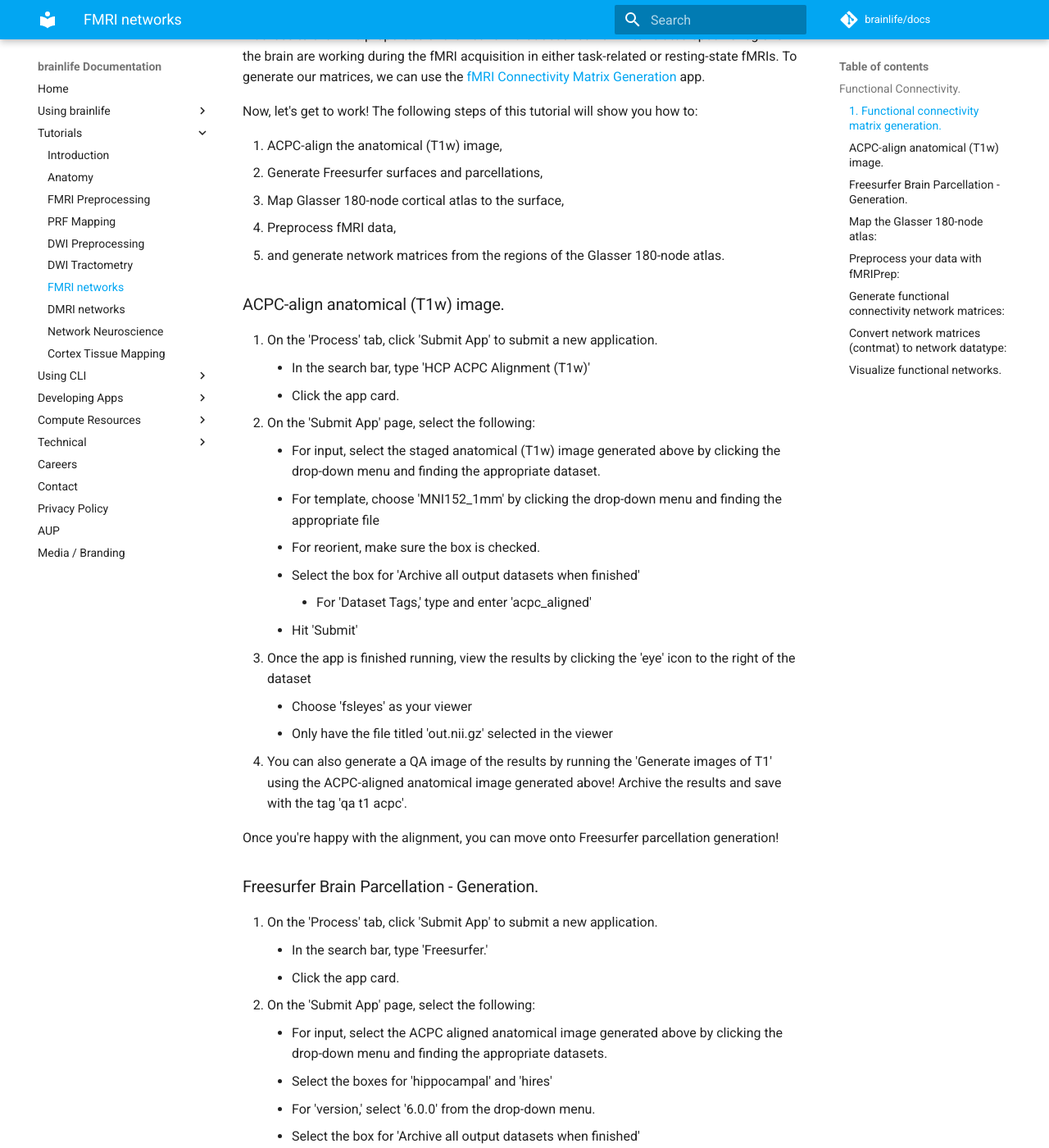
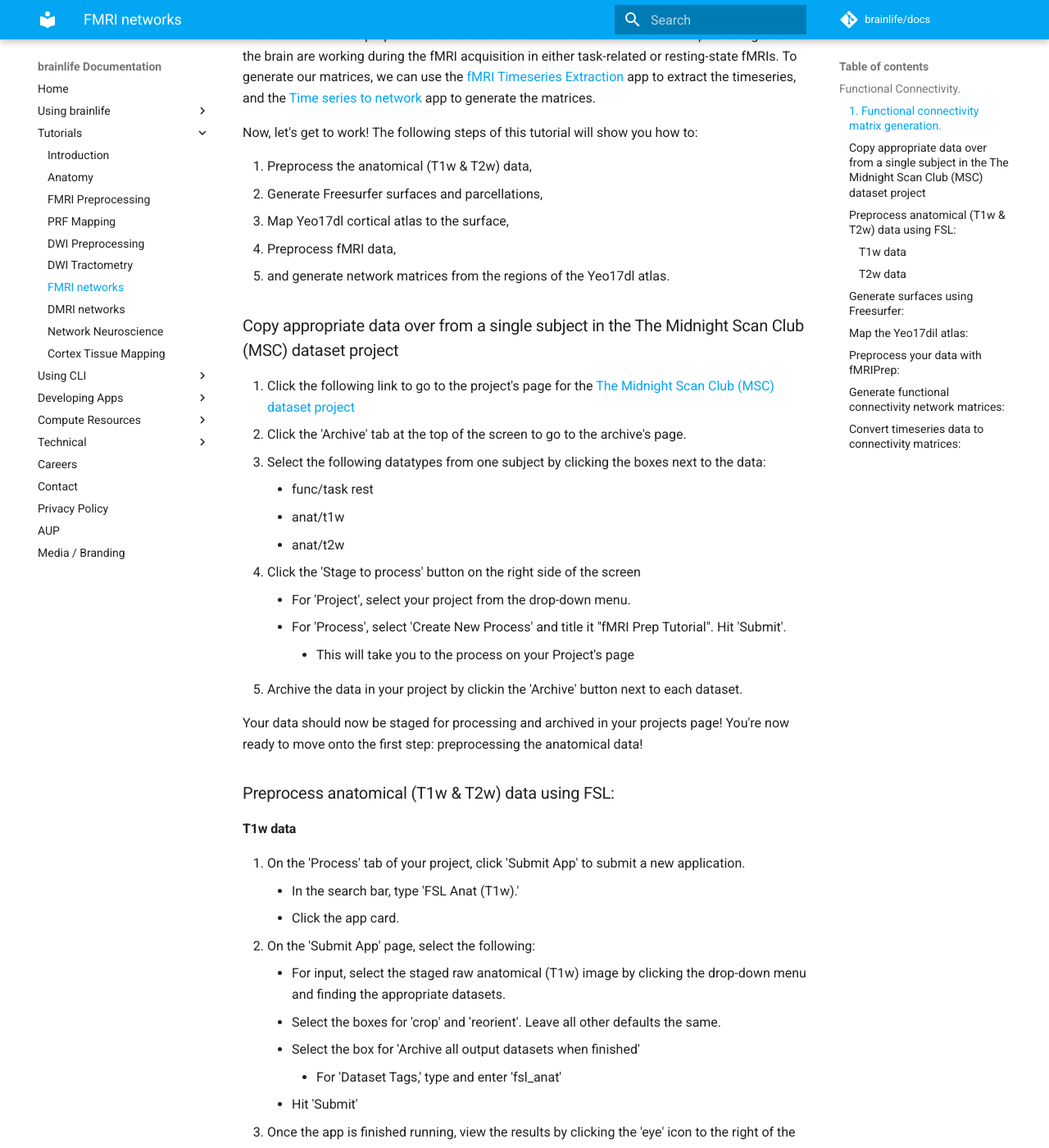
Before and after one commit to brainlife/docs, an MkDocs documentation site: the page built from docs/tutorial/networkneuroscience-functional.md, in a window 1280 px wide and 1400 px high, scrolled down 1218 px. Shown: the whole window at 82% size. Built offline with MkDocs 1.6.1 and Material for MkDocs 9.7.7, drawn with Linux system fonts in a browser that asks for light colours; comment, search, counter and statistics services are not loaded; some of the changed text lies outside the part shown.

Commit message:
Update networkneuroscience-functional.md

```diff
--- a/docs/tutorial/networkneuroscience-functional.md
+++ b/docs/tutorial/networkneuroscience-functional.md
@@ -7,52 +7,80 @@
 
 From these matrices, scientists can then examine properties that describe the inter-relatedness of many regions. These properties can be used to identify **network-level** inter-individual differences in a large cohort.
 
-This page demonstrates how to generate functional connectivity matrices on brainlife.io. The goal of this tutorial is to show you how to generate functional connectivity matrices following fMRI preprocessing. This tutorial will be using [Multi-atlas Transfer Tool (MaTT)](https://brainlife.io/app/5aeb34f2f446980028b15ef0){target=_blank} to map the Glasser 180-node cortical atlas to preprocessed Freesurfer surfaces and [fMRI Connectivity Matrix Generation](https://brainlife.io/app/5c720cf63e2f2c0030a23486){target=_blank} to compute the correlation between each region in the atlas.
+This page demonstrates how to generate functional connectivity matrices on brainlife.io. The goal of this tutorial is to show you how to generate functional connectivity matrices following fMRI preprocessing. This tutorial will be using [Multi-atlas Transfer Tool (MaTT)](https://brainlife.io/app/5aeb34f2f446980028b15ef0){target=_blank} to map the Yeo17dil cortical atlas to preprocessed Freesurfer surfaces and [fMRI Connectivity Matrix Generation](https://brainlife.io/app/5c720cf63e2f2c0030a23486){target=_blank} to compute the correlation between each region in the atlas.
 
 This tutorial will use a combination of skills developed in the [Introduction tutorial](/docs/tutorial/introduction-to-brainlife/) and presumes that you have data processed using [fMRIPrep](https://brainlife.io/app/5c61c69f14027a01b14adcb3){target=_blank}. If you haven't read our introduction to brainlife, or if you don't have preprocessed fMRI and Freesurfer outputs on brainlife.io, please go back through that tutorial or the [Functional MRI Preprocessing](/docs/tutorial/fmri-preprocessing-tutorial) tutorial before beginning this one.
 
 ### 1. Functional connectivity matrix generation.
 
-Once the anatomical and fMRI data is preprocessed with fMRIPrep, we can now examine the functional network organization by generating **functional connectivity matrices**! This is done by examing the fMRI BOLD activity in multiple regions across the brain by correlating the regions' BOLD activity throughout the entire acquisition. The reason we do this is because regions that are active in similar ways at similar time points are more likely to be working with each other to perform a specific task. The way we typically represent the correlation coefficients, or weights, of each region (node) with every other region (node) in the brain is with a **network matrix** -- note that **nodes** represent the brain regions here. Each point in the network matrix represents the correlation of BOLD activity between one region and another. We can then use these network matrices to examine properties of the network that describe how interrelated specific regions in the brain are working during the fMRI acquisition in either task-related or resting-state fMRIs. To generate our matrices, we can use the [fMRI Connectivity Matrix Generation](https://brainlife.io/app/5c720cf63e2f2c0030a23486){target=_blank} app.
+Once the anatomical and fMRI data is preprocessed with fMRIPrep, we can now examine the functional network organization by generating **functional connectivity matrices**! This is done by examing the fMRI BOLD activity in multiple regions across the brain by correlating the regions' BOLD activity throughout the entire acquisition. The reason we do this is because regions that are active in similar ways at similar time points are more likely to be working with each other to perform a specific task. The way we typically represent the correlation coefficients, or weights, of each region (node) with every other region (node) in the brain is with a **network matrix** -- note that **nodes** represent the brain regions here. Each point in the network matrix represents the correlation of BOLD activity between one region and another. We can then use these network matrices to examine properties of the network that describe how interrelated specific regions in the brain are working during the fMRI acquisition in either task-related or resting-state fMRIs. To generate our matrices, we can use the [fMRI Timeseries Extraction](https://brainlife.io/app/5ed05fe8e3f4538080268585){target=_blank} app to extract the timeseries, and the [Time series to network](https://brainlife.io/app/60b961b10ad40d58e1ca7fe7){target=_blank} app to generate the matrices.
 
 Now, let's get to work! The following steps of this tutorial will show you how to:
 
-1. ACPC-align the anatomical (T1w) image,
+1. Preprocess the anatomical (T1w & T2w) data,
 1. Generate Freesurfer surfaces and parcellations,
-1. Map Glasser 180-node cortical atlas to the surface,
+1. Map Yeo17dl cortical atlas to the surface,
 1. Preprocess fMRI data,
-1. and generate network matrices from the regions of the Glasser 180-node atlas.
+1. and generate network matrices from the regions of the Yeo17dl atlas.
 
-### ACPC-align anatomical (T1w) image.
+### Copy appropriate data over from a single subject in the The Midnight Scan Club (MSC) dataset project
 
-1. On the 'Process' tab, click 'Submit App' to submit a new application.
-    * In the search bar, type 'HCP ACPC Alignment (T1w)'
+1. Click the following link to go to the project's page for the [The Midnight Scan Club (MSC) dataset project](https://brainlife.io/project/627e8493d0697cf1ead69b37/dataset){target=_blank}
+1. Click the 'Archive' tab at the top of the screen to go to the archive's page.
+1. Select the following datatypes from one subject by clicking the boxes next to the data:
+    * func/task rest
+    * anat/t1w
+    * anat/t2w
+1. Click the 'Stage to process' button on the right side of the screen
+    * For 'Project', select your project from the drop-down menu.
+    * For 'Process', select 'Create New Process' and title it "fMRI Prep Tutorial". Hit 'Submit'.
+        * This will take you to the process on your Project's page
+1. Archive the data in your project by clickin the 'Archive' button next to each dataset.
+
+Your data should now be staged for processing and archived in your projects page! You're now ready to move onto the first step: preprocessing the anatomical data!
+
+### Preprocess anatomical (T1w & T2w) data using FSL:
+
+#### T1w data
+1. On the 'Process' tab of your project, click 'Submit App' to submit a new application.
+    * In the search bar, type 'FSL Anat (T1w).'
     * Click the app card.
 1. On the 'Submit App' page, select the following:
-    * For input, select the staged anatomical (T1w) image generated above by clicking the drop-down menu and finding the appropriate dataset.
-    * For template, choose 'MNI152_1mm' by clicking the drop-down menu and finding the appropriate file
-    * For reorient, make sure the box is checked.
+    * For input, select the staged raw anatomical (T1w) image by clicking the drop-down menu and finding the appropriate datasets.
+    * Select the boxes for 'crop' and 'reorient'. Leave all other defaults the same.
     * Select the box for 'Archive all output datasets when finished'
-        * For 'Dataset Tags,' type and enter 'acpc_aligned'
+        * For 'Dataset Tags,' type and enter 'fsl_anat'
     * Hit 'Submit'
 1. Once the app is finished running, view the results by clicking the 'eye' icon to the right of the dataset
-    * Choose 'fsleyes' as your viewer
-    * Only have the file titled 'out.nii.gz' selected in the viewer
-1. You can also generate a QA image of the results by running the 'Generate images of T1' using the ACPC-aligned anatomical image generated above! Archive the results and save with the tag 'qa t1 acpc'.
+    * Choose 'FSLeyes' as your viewer
+        * This will load the the preprocessed T1w data.
 
-Once you're happy with the alignment, you can move onto Freesurfer parcellation generation!
-
-### Freesurfer Brain Parcellation - Generation.
-
-1. On the 'Process' tab, click 'Submit App' to submit a new application.
-    * In the search bar, type 'Freesurfer.'
+#### T2w data
+1. On the 'Process' tab of your project, click 'Submit App' to submit a new application.
+    * In the search bar, type 'FSL Anat (T2w).'
     * Click the app card.
 1. On the 'Submit App' page, select the following:
-    * For input, select the ACPC aligned anatomical image generated above by clicking the drop-down menu and finding the appropriate datasets.
-    * Select the boxes for 'hippocampal' and 'hires'
-    * For 'version,' select '6.0.0' from the drop-down menu.
+    * For input, select the staged raw anatomical (T2w) image by clicking the drop-down menu and finding the appropriate datasets.
+    * Select the boxes for 'crop' and 'reorient'. Leave all other defaults the same.
     * Select the box for 'Archive all output datasets when finished'
-        * For 'Dataset Tags,' type and enter 'freesurfer'
+        * For 'Dataset Tags,' type and enter 'fsl_anat'
+    * Hit 'Submit'
+1. Once the app is finished running, view the results by clicking the 'eye' icon to the right of the dataset
+    * Choose 'FSLeyes' as your viewer
+        * This will load the the preprocessed T2w data.
+
+Once you're happy with the surfaces, you can move onto running Freesurfer!
+
+### Generate surfaces using Freesurfer:
+
+1. On the 'Process' tab of your project, click 'Submit App' to submit a new application.
+    * In the search bar, type 'Freesurfer 7.1.1'
+    * Click the app card.
+1. On the 'Submit App' page, select the following:
+    * For input, select the staged preprocessed, 'acpc_aligned'-tagged anatomical (T1w & T2w) images by clicking the drop-down menu and finding the appropriate datasets.
+    * Select the boxes for 'hippocampal' and 'thalamicnuclei'. Leave all other defaults the same
+    * Select the box for 'Archive all output datasets when finished'
+        * For 'Dataset Tags,' type and enter 'fsl_anat'
     * Hit 'Submit'
 1. Once the app is finished running, view the results by clicking the 'eye' icon to the right of the dataset
     * Choose 'freeview' as your viewer
@@ -67,18 +95,18 @@
             * Hit 'OK'
             * The aparc.a2009s parcellation should be overlayed on your inflated surface! Now, repeat the process on the other hemisphere.
 
-Once you're happy with the surfaces, you can move computing statistics!
+Once you're happy with the surfaces, you can move onto mapping the Yeo17dil atlas!
 
-### Map the Glasser 180-node atlas:
+### Map the Yeo17dil atlas:
 
 1. On the 'Process' tab, click 'Submit App' to submit a new application.
     * In the search bar, type 'Multi-Atlas Transfer Tool'
     * Click the app card.
 1. On the 'Submit App' page, select the following:
     * For input, select the staged Freesurfer output generated above by clicking the drop-down menu and finding the appropriate dataset.
-    * For 'space,' select 'hcp-mmp-b' from the drop-down menu.
+    * For 'atlas,' select 'yeo17dil' from the drop-down menu.
     * Select the box for 'Archive all output datasets' when finished
-        * For 'Dataset Tags,' type and enter 'Glasser'
+        * For 'Dataset Tags,' type and enter 'yeo17dil'
     * Hit 'Submit'
 
 Once the app is finished, you're ready to move onto the next step: preprocess the fMRI data!
@@ -89,11 +117,11 @@
     * In the search bar, type 'fmriPrep - Volume Output'
     * Click the app card.
 1. On the 'Submit App' page, select the following:
-    * For input, select the staged ACPC-aligned anatomical (T1w) images, the freesurfer output, and the functional data by clicking the drop-down menu and finding the appropriate datasets.
-    * For 'space,' select 'MNI152NLin6Asym' from the drop-down menu.
-    * For 'resolution,' select 'original' from the drop-down menu.
+    * For input, select the staged preprocessed, 'acpc_aligned'-tagged anatomical (T1w & T2w) images, the freesurfer output, and the functional data by clicking the drop-down menu and finding the appropriate datasets.
+    * For 'space,' select 'T1w' from the drop-down menu.
+    * Set 'skipbidsvalidation' to True. Leave all other options as default.
     * Select the box for 'Archive all output datasets' when finished
-        * For 'Dataset Tags,' type and enter 'fmriPrep'
+        * For 'Dataset Tags,' type and enter 'fmriprep'
     * Hit 'Submit'
 1. Once the app is finished running, view the results by clicking the 'eye' icon next to the 'html' tagged output.
     * Choose the 'html' viewer
@@ -103,39 +131,28 @@
 ### Generate functional connectivity network matrices:
 
 1. On the 'Process' tab, click 'Submit App' to submit a new application.
-    * In the search bar, type 'fMRI to Connectivity Matrices'
+    * In the search bar, type 'fMRI Timeseries Extraction'
     * Click the app card.
 1. On the 'Submit App' page, select the following:
-    * For input, select the generated bold mask, preprocessed functional data, the Glasser parcellation-volume, and the preprocessed regressors by clicking the drop-down menu and finding the appropriate datasets.
+    * For input, select the generated bold mask, preprocessed functional data, the yeo17dil parcellation-volume, and the preprocessed regressors by clicking the drop-down menu and finding the appropriate datasets.
     * Select the box for 'Archive all output datasets when finished'
-        * For 'Dataset Tags,' type and enter 'functional connectivity matrix'
+        * For 'Dataset Tags,' type and enter 'yeo17dil'
     * Hit 'Submit'
 
 Once complete, you can now convert the conmat datatype to a network dataytpe!
 
-### Convert network matrices (contmat) to network datatype:
+### Convert timeseries data to connectivity matrices:
 
 1. On the 'Process' tab, click 'Submit App' to submit a new application.
-    * In the search bar, type 'Conmat 2 Network'
+    * In the search bar, type 'Time series to network'
     * Click the app card.
 1. On the 'Submit App' page, select the following:
-    * For input, select the conmat datatype generated above by clicking the drop-down menu and finding the appropriate dataset.
+    * For input, select the timeseries datatype generated above by clicking the drop-down menu and finding the appropriate dataset.
+    * For method, select 'correlation'
     * Select the box for 'Archive all output datasets when finished'
-        * For 'Dataset Tags,' type and enter 'functional connectivity networks'
+        * For 'Dataset Tags,' type and enter 'yeo17dil'
     * Hit 'Submit'
 
-Once complete, you can now visualize the network!
-
-### Visualize functional  networks.
-
-1. On the 'Process' tab, click 'Submit App' to submit a new application.
-    * In the search bar, type 'Network Visualization'
-    * Click the app card.
-1. On the 'Submit App' page, select the following:
-    * For conmat (preprocessed), select the network datatype for the functional network generated above by clicking the drop-down menu and finding the appropriate dataset.
-    * Leave all other options as defaults
-    * Select the box for 'Archive all output datasets when finished'
-        * For 'Dataset Tags,' type and enter 'functional visualization'
-    * Hit 'Submit'
+Once complete, you can now analyze your data via the Analysis tab!
 
 **Nice work! You've completed this tutorial. Now that the app is finished, you're ready to perform group analyses on your connectivity matrices and examine the network structure of your data!**
```
